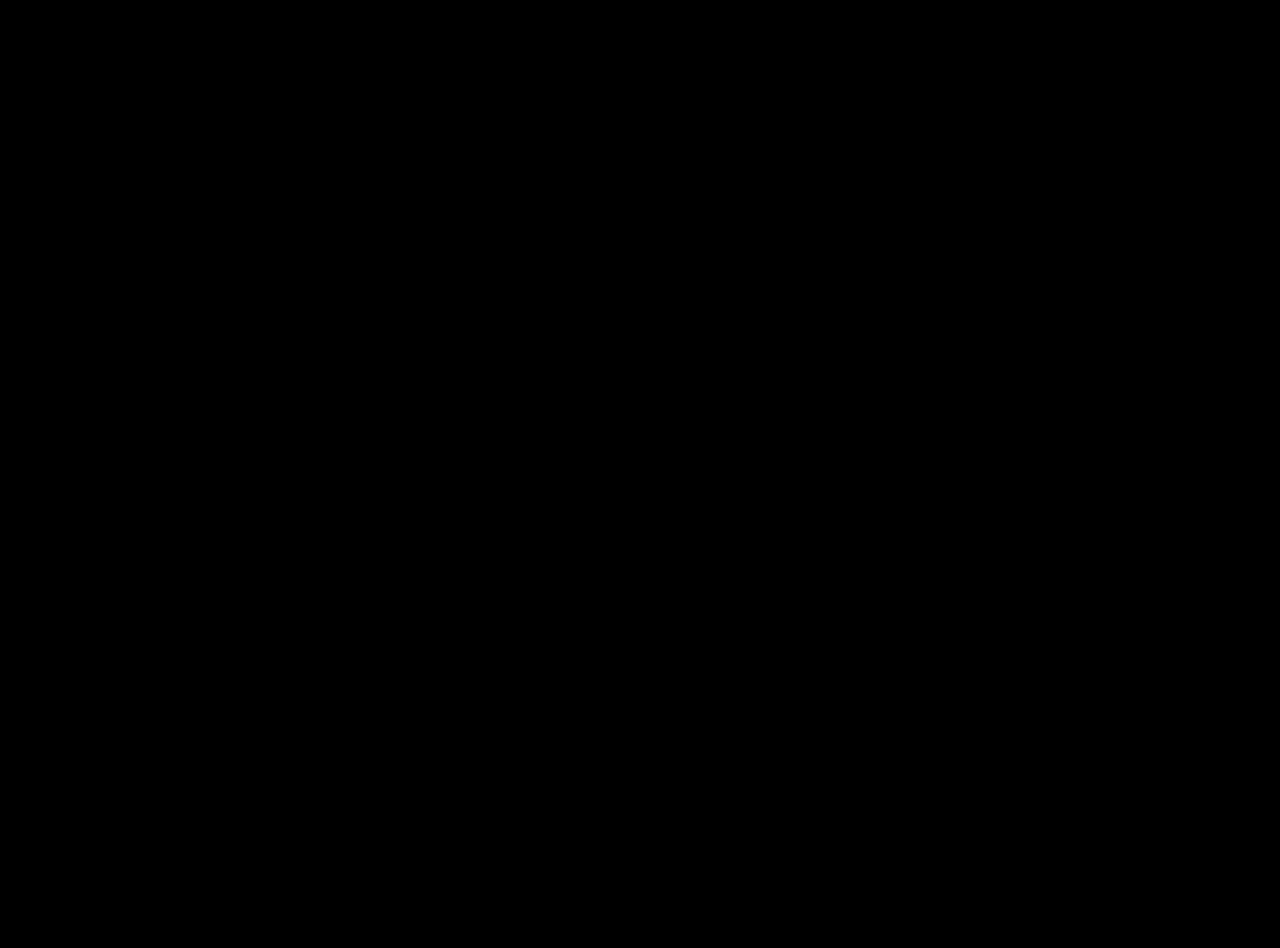
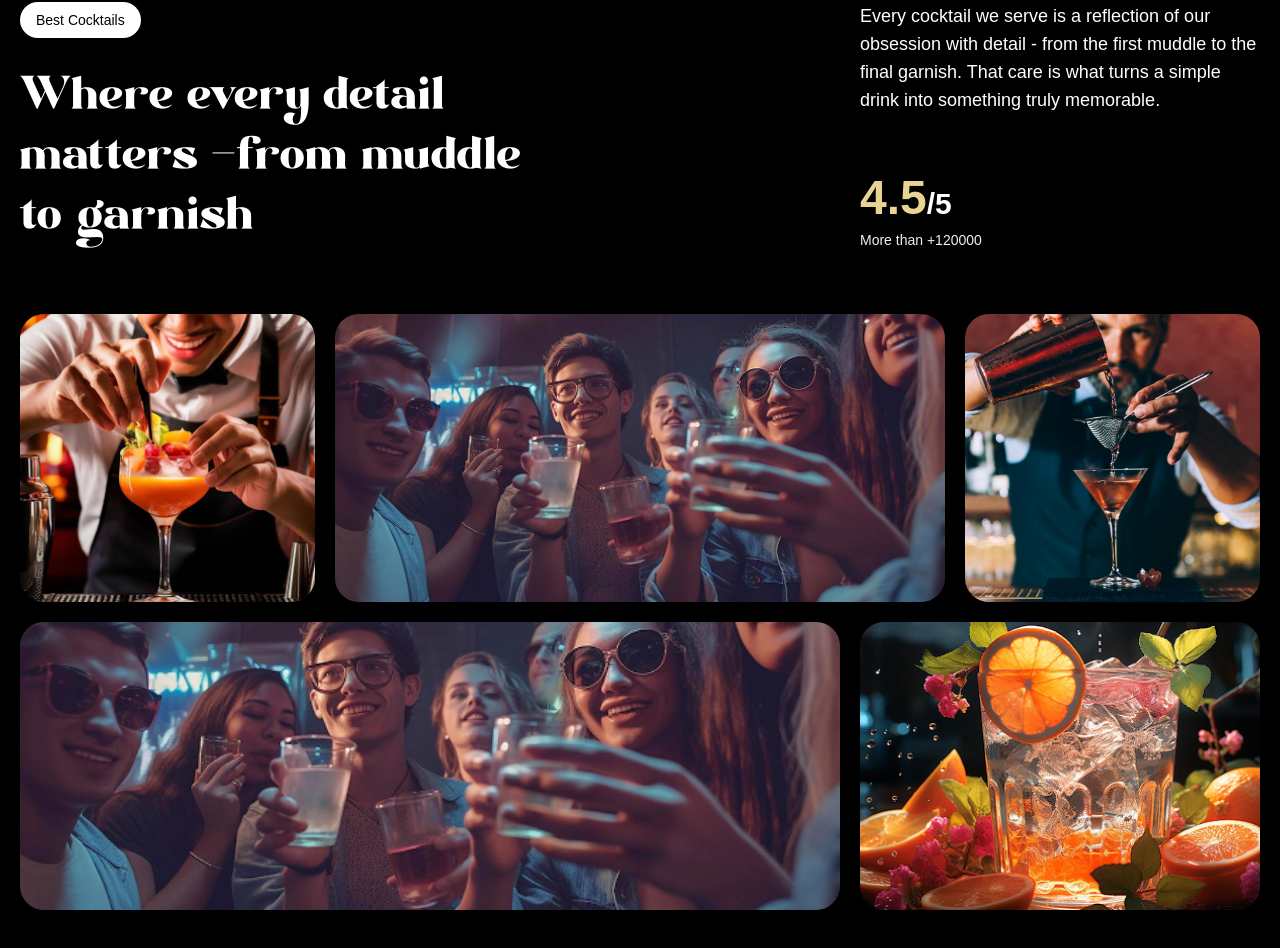
Before and after one commit to anonim-cmyk/gsap_landing_cocktail, a React (Vite) app: page / in a window 1280 px wide. Shown: the part 1710-2658 px from the top of the page. Before the commit the page ends 2400 px from the top, so only its background shows below. Built offline with nearby package versions, Linux system fonts and the light colour scheme; a web font is replaced by a local one.

Commit message:
Implement about section

```diff
--- a/src/App.jsx
+++ b/src/App.jsx
@@ -3,6 +3,7 @@
 import gsap from "gsap";
 import Hero from "./components/Hero";
 import Cocktails from "./components/Cocktails";
+import About from "./components/About";
 
 gsap.registerPlugin(ScrollTrigger, SplitText);
 
@@ -12,6 +13,7 @@
       <Navbar />
       <Hero />
       <Cocktails />
+      <About />
       <div className="h-dvh bg-black" />
     </main>
   );
--- /dev/null
+++ b/src/components/About.jsx
@@ -0,0 +1,100 @@
+import { useGSAP } from "@gsap/react";
+import gsap from "gsap";
+import { SplitText } from "gsap/all";
+import React from "react";
+
+const About = () => {
+  useGSAP(() => {
+    const titleSplit = SplitText.create("#about h2", {
+      type: "words",
+    });
+
+    const scrollTimeLine = gsap.timeline({
+      scrollTrigger: {
+        trigger: "#about",
+        start: "top center",
+      },
+    });
+
+    scrollTimeLine
+      .from(titleSplit.words, {
+        opacity: 0,
+        duration: 1,
+        yPercent: 100,
+        ease: "expo.inOut",
+        stagger: 0.02,
+      })
+      .from(
+        ".top-grid div, .bottom-grid div",
+        {
+          opacity: 0,
+          duration: 1,
+          ease: "power1.inOut",
+          stagger: 0.04,
+        },
+        "-=0.5"
+      );
+  }, []);
+  return (
+    <section id="about">
+      <div className="mb-16 px-5 md:px-0">
+        <div className="content">
+          <div className="md:col-span-8">
+            <p className="badge">Best Cocktails</p>
+            <h2>
+              Where every detail matters <span className="text-white">-</span>
+              from muddle to garnish
+            </h2>
+          </div>
+          <div className="sub-content">
+            <p>
+              Every cocktail we serve is a reflection of our obsession with
+              detail - from the first muddle to the final garnish. That care is
+              what turns a simple drink into something truly memorable.{" "}
+            </p>
+
+            <div>
+              <p className="md:text-3xl font-bold text-xl">
+                <span>4.5</span>/5
+              </p>
+              <p className="text-sm text-white-100">More than +120000</p>
+            </div>
+          </div>
+        </div>
+      </div>
+
+      <div className="top-grid">
+        <div className="md:col-span-3">
+          <div className="noisy">
+            <img src="/images/abt1.png" />
+          </div>
+        </div>
+        <div className="md:col-span-6">
+          <div className="noisy">
+            <img src="/images/abt2.png" />
+          </div>
+        </div>
+        <div className="md:col-span-3">
+          <div className="noisy">
+            <img src="/images/abt5.png" />
+          </div>
+        </div>
+      </div>
+
+      <div className="bottom-grid">
+        <div className="md:col-span-8">
+          <div className="noisy">
+            <img src="/images/abt2.png" />
+          </div>
+        </div>
+        <div className="md:col-span-4">
+          <div className="noisy">
+            <img src="/images/abt4.png" />
+          </div>
+        </div>
+      </div>
+    </section>
+  );
+};
+
+export default About;
```
